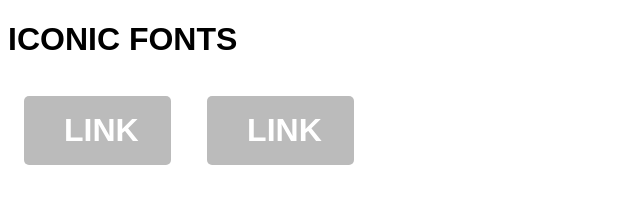
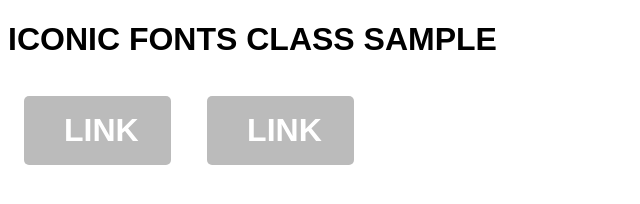
Before and after one commit to valeriebordeleau/classtest, a plain HTML site: page all-devices-setup-code-master/index.html in a window 1280 px wide. Shown: the whole page, without its empty margins (0-640 px from the left). Drawn offline with Linux system fonts and the light colour scheme; some icons are missing.

Commit message:
fix* fix a test error
fixes #1

```diff
--- a/all-devices-setup-code-master/index.html
+++ b/all-devices-setup-code-master/index.html
@@ -12,7 +12,7 @@
 </head>
 <body>
 
-	<h1>iconic fonts</h1>
+	<h1>iconic fonts class sample</h1>
    <!-- <i class="test-x-face-icon"></i>
     <a class="test-x-face-icon" href="#">link</a> -->
 
```
